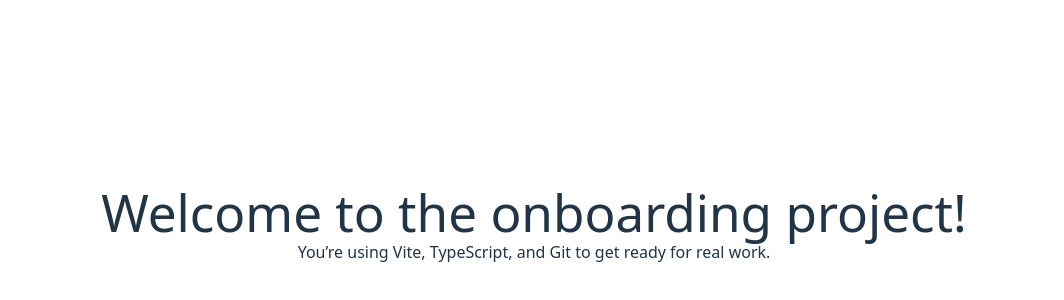
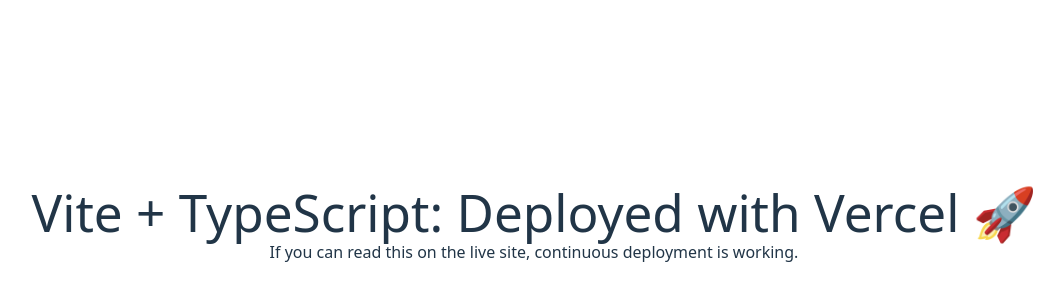
Before and after one commit to jadiennejenson/ts-intro-vite, a React (Vite) app: page / in a window 1280 px wide. Shown: the part 176-476 px from the top of the page, without its empty margins (106-1170 px from the left). Built offline with nearby package versions, Linux system fonts and the light colour scheme.

Commit message:
new attempt

```diff
--- a/src/App.tsx
+++ b/src/App.tsx
@@ -3,11 +3,14 @@
 function App() {
   return (
     <div>
-      <h1>Welcome to the onboarding project!</h1>
-      <p>You’re using Vite, TypeScript, and Git to get ready for real work.</p>
+      {/* Original heading */}
+      {/* <h1>Vite + TypeScript Starter</h1> */}
+
+      {/* Updated heading to test deployment */}
+      <h1>Vite + TypeScript: Deployed with Vercel 🚀</h1>
+      <p>If you can read this on the live site, continuous deployment is working.</p>
     </div>
   );
 }
 
-
-export default App
+export default App;
```
